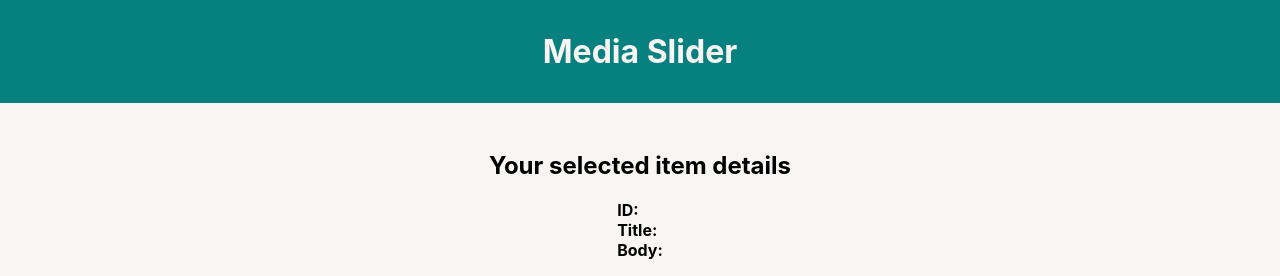
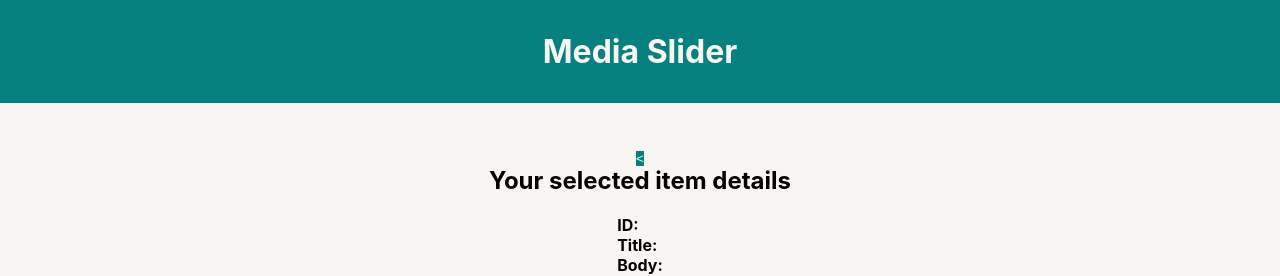
Before and after one commit to BaldezPatrick/mediaSlider, a React (Create React App) app: page /artigo/1 in a window 1280 px wide. Shown: the top 276 px of the page. Built offline with nearby package versions, Linux system fonts and the light colour scheme.

Commit message:
feat: Use of useNavigate to allow the user to return to the previous page.

```diff
--- a/src/pages/Article.tsx
+++ b/src/pages/Article.tsx
@@ -1,11 +1,19 @@
 import { useItemContext } from "../context/sliderItemContext";
 import "./Article.css";
+import Button from "../components/Button/button";
+import { useNavigate } from "react-router-dom";
 
 const Article: React.FC = () => {
   const { id, title, url, body } = useItemContext();
+  const navigate = useNavigate();
   return (
     <>
       <section className="articleWrapper">
+        <Button
+          className={"goBackButton"}
+          textButton={"<"}
+          handleClick={() => navigate(-1)}
+        />
         <h1>Your selected item details</h1>
         <div className="articleList">
           <ul>
--- a/src/pages/Catalog.tsx
+++ b/src/pages/Catalog.tsx
@@ -1,5 +1,5 @@
 import React, { useState, useEffect } from "react";
-import { Link } from "react-router-dom";
+import { Link, useNavigate } from "react-router-dom";
 import axios from "axios";
 import "./Catalog.css";
 import { useItemContext } from "../context/sliderItemContext";
@@ -20,6 +20,7 @@ const Catalog: React.FC = () => {
   const [currentPage, setCurrentPage] = useState<number>(1);
   const [items, setItems] = useState<CatalogItem[]>([]);
   const { setItemDetails } = useItemContext();
+  const navigate = useNavigate();
 
   useEffect(() => {
     const fetchData = async () => {
@@ -91,6 +92,11 @@ const Catalog: React.FC = () => {
 
   return (
     <div className="catalog">
+      <Button
+        className={"catalogGoBackButton"}
+        textButton={"<"}
+        handleClick={() => navigate(-1)}
+      />
       <h1>Catálogo</h1>
       <div className="cardContainer">
         {itemsToDisplay.map((item) => (
```
